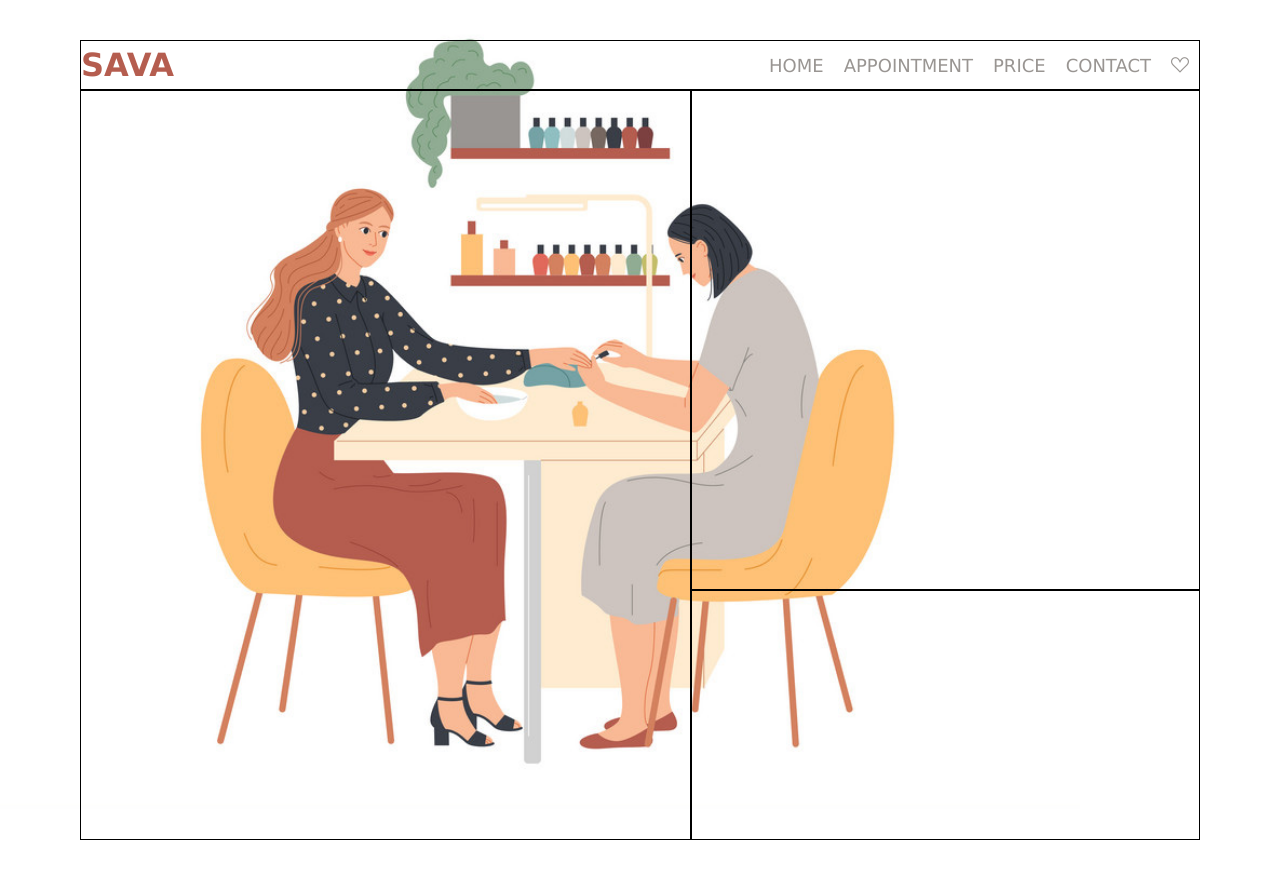
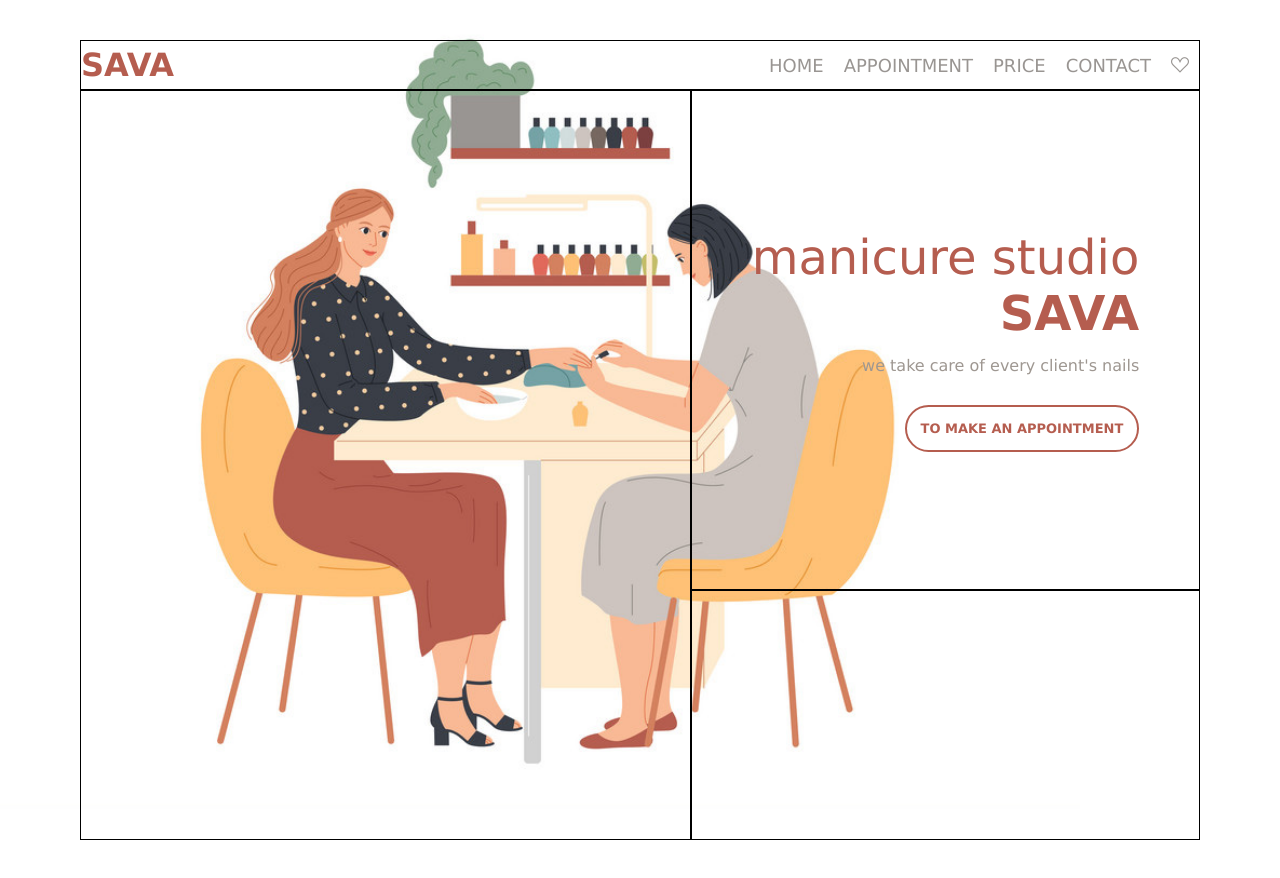
Before and after one commit to Tatsiana-Savashchuk/Project-3, a React (Create React App) app: page / in a window 1280 px wide. Built offline with nearby package versions, Linux system fonts and the light colour scheme.

Commit message:
added sass dependency & added home page

```diff
--- a/package.json
+++ b/package.json
@@ -37,5 +37,8 @@
       "last 1 firefox version",
       "last 1 safari version"
     ]
+  },
+  "devDependencies": {
+    "sass": "^1.52.1"
   }
 }
--- /dev/null
+++ b/src/assets/color.scss
@@ -0,0 +1,11 @@
+$MATRIX: #b55d4f;
+$MACARONI_AND_CHEESE: #ffc176;
+$KARRY: #ffebd0;
+$KARRY_2: #ffebd07e;
+$GUMBO: #75a2a5;
+$ZORBA: #9e9791;
+$ZORBA_2: #999592;
+$WHITE: rgba(255, 255, 255, 0.75);
+$WHITE_2: rgba(255, 255, 255, 0.9);
+$BLACK: rgba(0, 0, 0, 0.1);
+$BLACK_2: rgba(0, 0, 0, 0.25);
--- a/src/components/button/Button.css
+++ /dev/null
@@ -1,27 +0,0 @@
-.main-button {
-  align-items: center;
-  display: flex;
-  margin-top: 30px;
-  border-style: solid;
-  border-radius: 24px;
-  border-width: 2px;
-  border-color: #b55d4f;
-  width: fit-content;
-  padding: 14px;
-  background-color: white;
-  cursor: pointer;
-  font-family: Verdana, Geneva, Tahoma, sans-serif;
-  font-size: small;
-  font-weight: bold;
-  color: #b55d4f;
-}
-
-.main-button-loading {
-  pointer-events: none;
-}
-
-@media all and (min-width: 1000px) {
-  .main-button:hover {
-    background-color: #ffc176;
-  }
-}
--- a/src/components/button/Button.js
+++ b/src/components/button/Button.js
@@ -1,6 +1,6 @@
 import { useMemo } from 'react';
 import { Loader } from '../loader/Loader';
-import './Button.css';
+import './Button.scss';
 
 export const Button = ({ className, onClickFuction = null, text = null, uppercase = false, isLoading = false }) => {
   const buttonClassName = useMemo(() => {
--- /dev/null
+++ b/src/components/button/Button.scss
@@ -0,0 +1,33 @@
+@import '../../assets/color.scss';
+
+.main-button {
+  align-items: center;
+  display: flex;
+  margin-top: 30px;
+  border: {
+    style: solid;
+    radius: 24px;
+    width: 2px;
+    color: $MATRIX;
+  }
+  width: fit-content;
+  padding: 14px;
+  background-color: white;
+  cursor: pointer;
+  font: {
+    family: Verdana, Geneva, Tahoma, sans-serif;
+    size: small;
+    weight: bold;
+  }
+  color: $MATRIX;
+}
+
+.main-button-loading {
+  pointer-events: none;
+}
+
+@media all and (min-width: 1000px) {
+  .main-button:hover {
+    background-color: $MACARONI_AND_CHEESE;
+  }
+}
--- a/src/components/pageBuilder/PageBuilder.css
+++ b/src/components/pageBuilder/PageBuilder.css
@@ -25,6 +25,7 @@
 }
 
 .page-builder__main {
+  flex-direction: column;
   grid-area: main;
 }
 
--- a/src/containers/home/Home.js
+++ b/src/containers/home/Home.js
@@ -1,5 +1,23 @@
 import { PageBuilder } from '../../components/pageBuilder/PageBuilder.js';
+import { Button } from '../../components/button/Button.js';
+import { useNavigate } from 'react-router-dom';
+import './Home.scss';
+
+const HomeContent = () => {
+  const navigate = useNavigate();
+  const goToAppointment = () => {
+    navigate('/appointment');
+  }
+
+  return (
+    <div className='home-content'>
+      <p className='home-content-header'>manicure studio <br /><span className="uppercase">SAVA</span></p>
+      <p className='home-content-description'>we take care of every client's nails</p>
+      <Button text='to make an appointment' onClickFuction={goToAppointment} uppercase />
+    </div>
+  )
+}
 
 export const Home = () => {
-  return <PageBuilder />;
+  return <PageBuilder main={<HomeContent />} />;
 };
--- /dev/null
+++ b/src/containers/home/Home.scss
@@ -0,0 +1,24 @@
+@import '../../assets/color.scss';
+
+.home-content {
+  display: flex;
+  flex-direction: column;
+  align-items: flex-end;
+  text-align: right;
+}
+
+.home-content-header {
+  margin: 0;
+  font-size: 3em;
+  color: $MATRIX;
+}
+
+.home-content-header span {
+  font-weight: bold;
+}
+
+.home-content-description {
+  margin: 0;
+  margin-top: 15px;
+  color: $ZORBA;
+}
```
Also changed, not shown: 1 other file (tests, documents, lock files or other folders).
